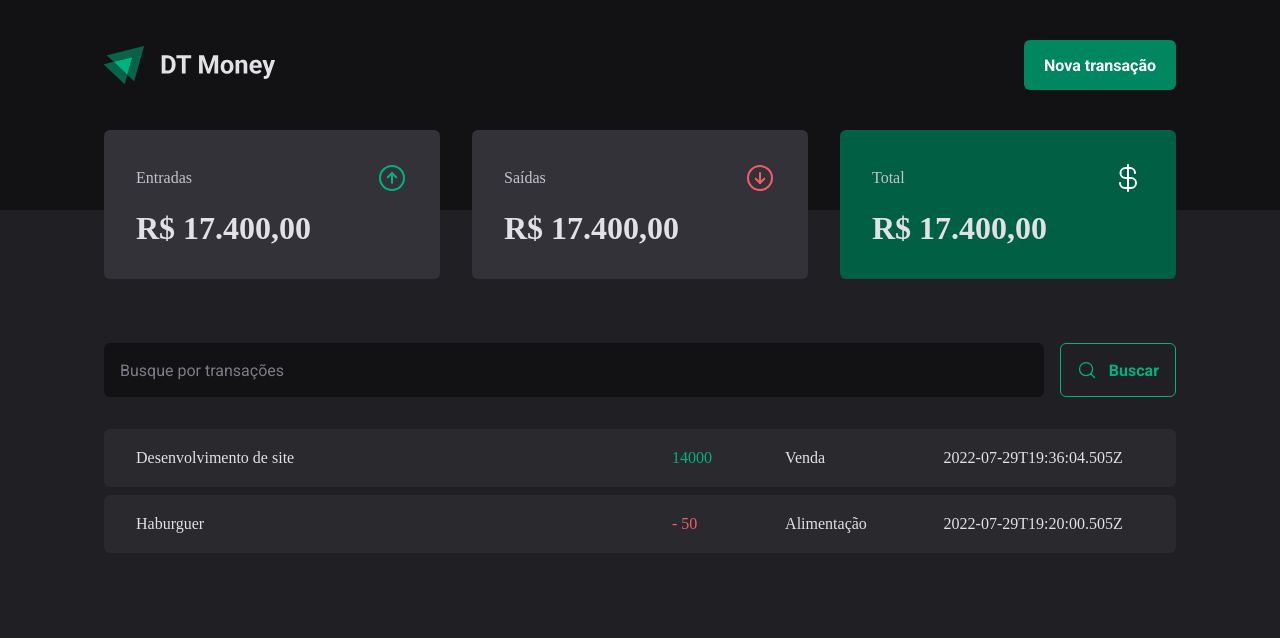
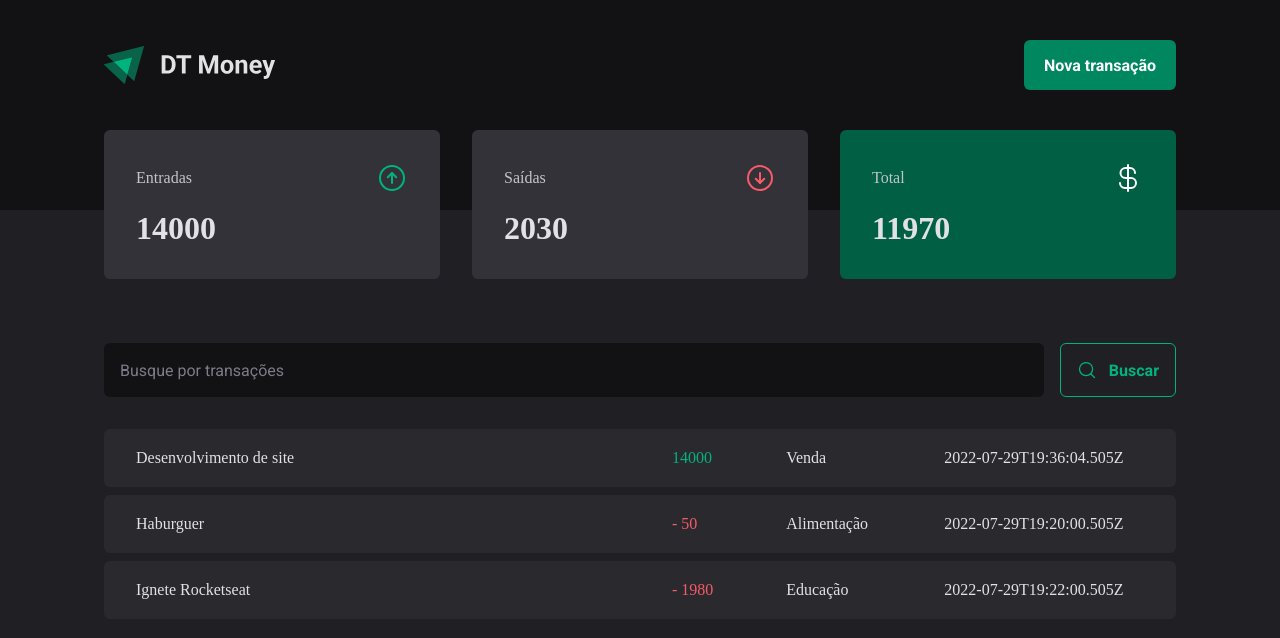
Before and after one commit to Urias01/dt-money, a React (Vite) app: page / in a window 1280 px wide. Shown: the top 638 px of the page. Built offline with nearby package versions, Linux system fonts and the light colour scheme; data requests are answered from the project's data file.

Commit message:
calculate transasctions sumarry

```diff
--- a/server.json
+++ b/server.json
@@ -9,12 +9,20 @@
       "createdAt": "2022-07-29T19:36:04.505Z"
     },
     {
-      "id": 1,
+      "id": 2,
       "description": "Haburguer",
       "type": "outcome",
       "category": "Alimentação",
       "price": 50,
       "createdAt": "2022-07-29T19:20:00.505Z"
+    },
+    {
+      "id": 3,
+      "description": "Ignete Rocketseat",
+      "type": "outcome",
+      "category": "Educação",
+      "price": 1980,
+      "createdAt": "2022-07-29T19:22:00.505Z"
     }
   ]
 }
--- a/src/components/Sumarry/index.tsx
+++ b/src/components/Sumarry/index.tsx
@@ -6,7 +6,20 @@
 export function Summary() {
   const { transactions } = useContext(TransactionContext)
 
-  console.log(transactions)
+  const summary = transactions.reduce(
+    (acc, transaction) => {
+      if (transaction.type === 'income') {
+        acc.income += transaction.price
+        acc.total += transaction.price
+      } else {
+        acc.outcome += transaction.price
+        acc.total -= transaction.price
+      }
+
+      return acc
+    },
+    { income: 0, outcome: 0, total: 0}
+    )
 
   return (
     <SummaryContainer>
@@ -15,21 +28,21 @@
           <span>Entradas</span>
           <ArrowCircleUp size={32} color="#00B37E" />
         </header>
-          <strong>R$ 17.400,00</strong>
+          <strong>{summary.income}</strong>
       </SummaryCard>
       <SummaryCard>
         <header>
           <span>Saídas</span>
           <ArrowCircleDown size={32} color="#f75a68" />
         </header>
-          <strong>R$ 17.400,00</strong>
+          <strong>{summary.outcome}</strong>
       </SummaryCard>
       <SummaryCard variant="green">
         <header>
           <span>Total</span>
           <CurrencyDollar size={32} color="#fff" />
         </header>
-          <strong>R$ 17.400,00</strong>
+          <strong>{summary.total}</strong>
       </SummaryCard>
     </SummaryContainer>
   )
```
